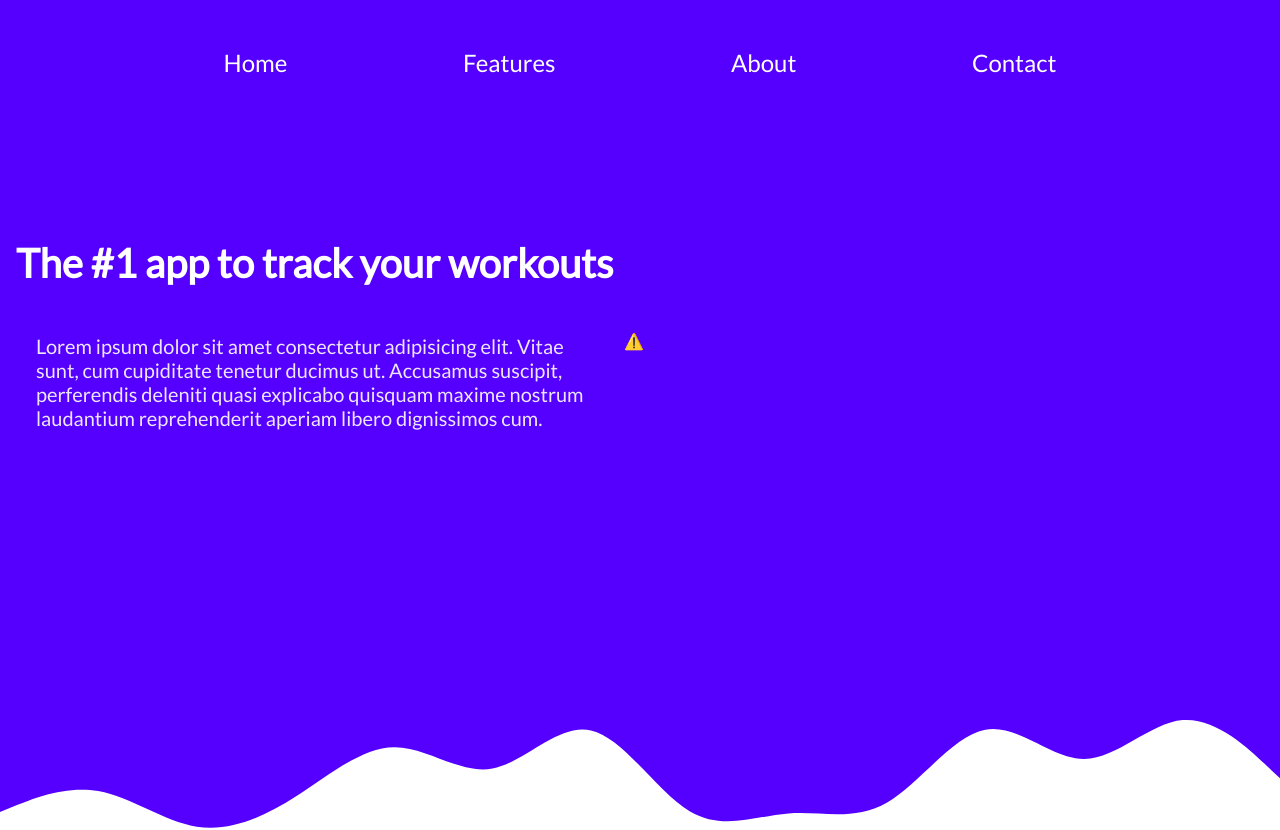
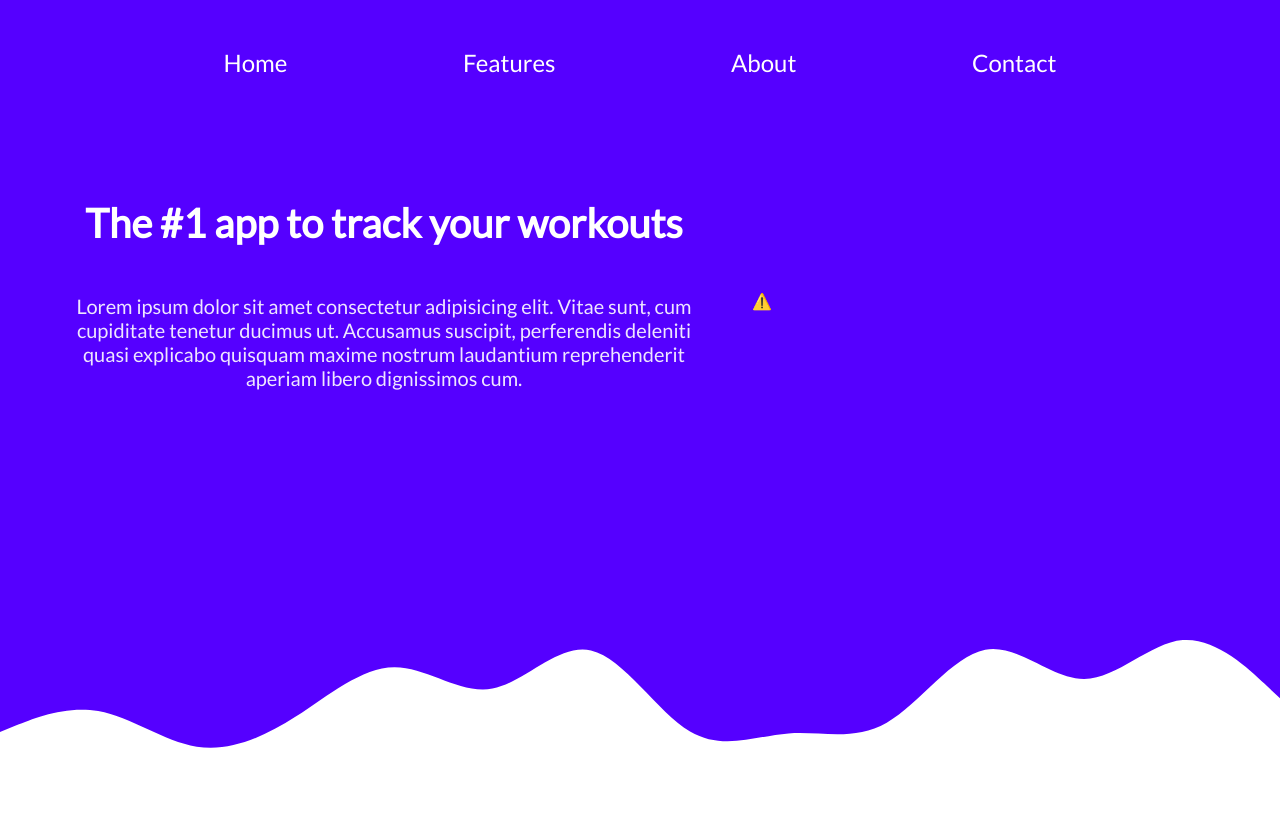
Before and after one commit to Maj0o/landing-page-workout, a plain HTML site: page index.html in a window 1280 px wide. Shown: the top 830 px of the page. Drawn offline with nearby package versions, Linux system fonts and the light colour scheme; no server answers.

Commit message:
changed alignment on hero container

```diff
--- a/index.html
+++ b/index.html
@@ -49,7 +49,7 @@
           src="https://assets8.lottiefiles.com/packages/lf20_oncjxjbd.json"
           background="transparent"
           speed="1"
-          style="width: 50vw; height: 50vh"
+          style="width: 40vw; height: 40vh"
           loop
           autoplay
         ></lottie-player>
--- a/style.css
+++ b/style.css
@@ -348,6 +348,8 @@ body {
   .hero-text {
     color: white;
     font-size: 1.25rem;
+    text-align: center;
+    padding: 1em;
   }
 
   .hero-paragraph {
```
